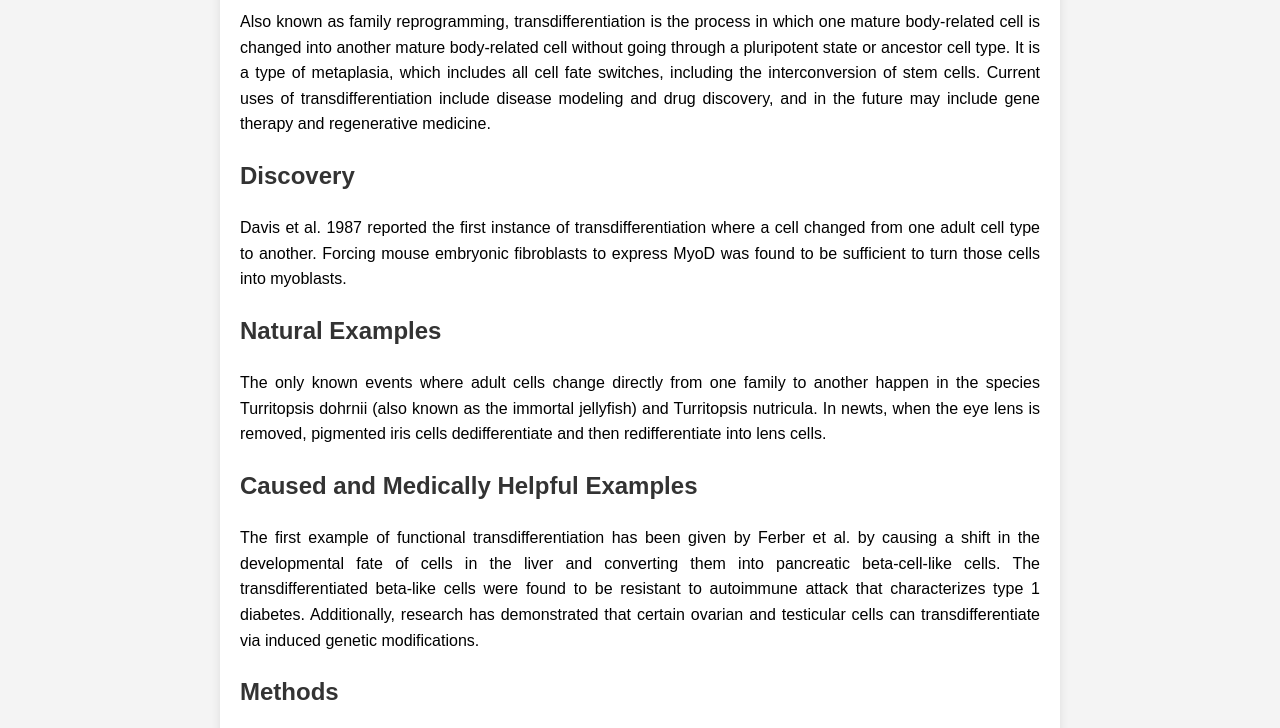
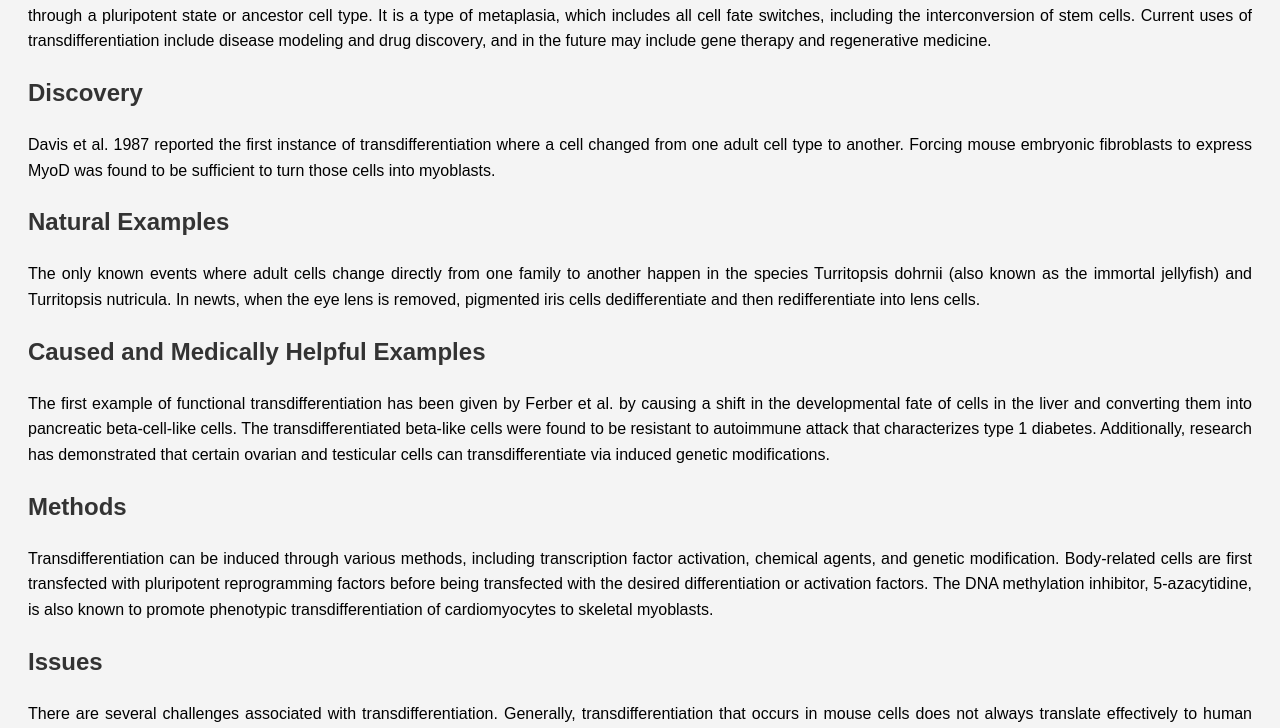
Before and after one commit to ULTIepic/scienceproject, a plain HTML site: page index.html in a window 1280 px wide. Shown: the part 145-873 px from the top of the page. Drawn offline with Linux system fonts and the light colour scheme.

Commit message:
Update index.html

```diff
--- a/index.html
+++ b/index.html
@@ -8,16 +8,8 @@
         body {
             font-family: Arial, sans-serif;
             line-height: 1.6;
-            margin: 40px;
             background-color: #f4f4f4;
-        }
-        .container {
-            max-width: 800px;
-            background: white;
             padding: 20px;
-            border-radius: 8px;
-            box-shadow: 0px 0px 10px rgba(0, 0, 0, 0.1);
-            margin: auto;
         }
         h1, h2 {
             color: #333;
@@ -28,7 +20,6 @@
     </style>
 </head>
 <body>
-    <div class="container">
     <h1>Transdifferentiation</h1>
     <p>Also known as family reprogramming, transdifferentiation is the process in which one mature body-related cell is changed into another mature body-related cell without going through a pluripotent state or ancestor cell type. It is a type of metaplasia, which includes all cell fate switches, including the interconversion of stem cells. Current uses of transdifferentiation include disease modeling and drug discovery, and in the future may include gene therapy and regenerative medicine.</p>
 
@@ -46,6 +37,5 @@
 
     <h2>Issues</h2>
     <p>There are several challenges associated with transdifferentiation. Generally, transdifferentiation that occurs in mouse cells does not always translate effectively to human cells. The order of expression of transcription factors can direct the fate of the cell, and improper sequencing may hinder successful reprogramming. Immunogenicity remains a concern, as foreign molecules entering cells can lead to immune rejection. Additionally, the method of transfection must be carefully considered to minimize potential risks, including tumorigenesis.</p>
-    </div>
 </body>
 </html>
```
Lines whose indentation alone changed are shown as unchanged.
